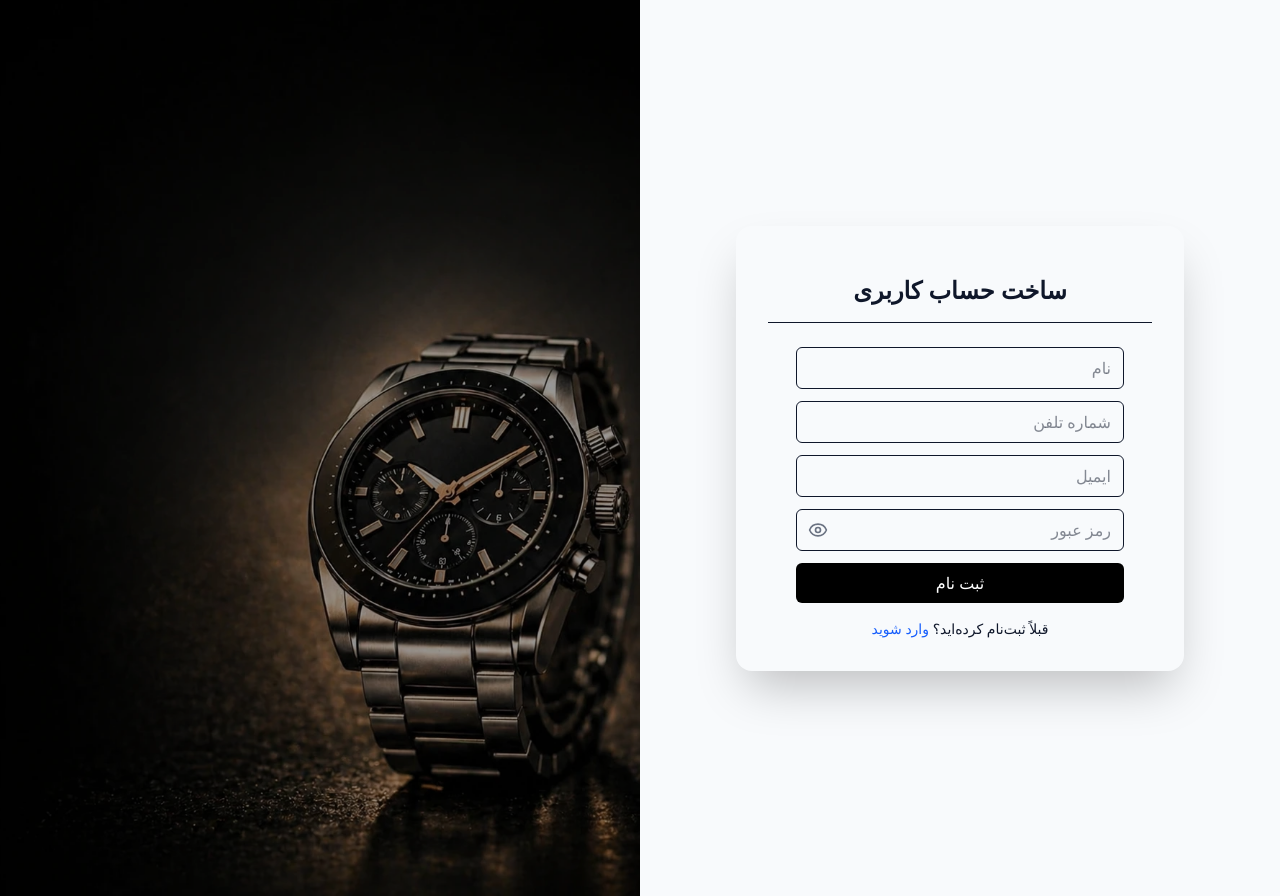
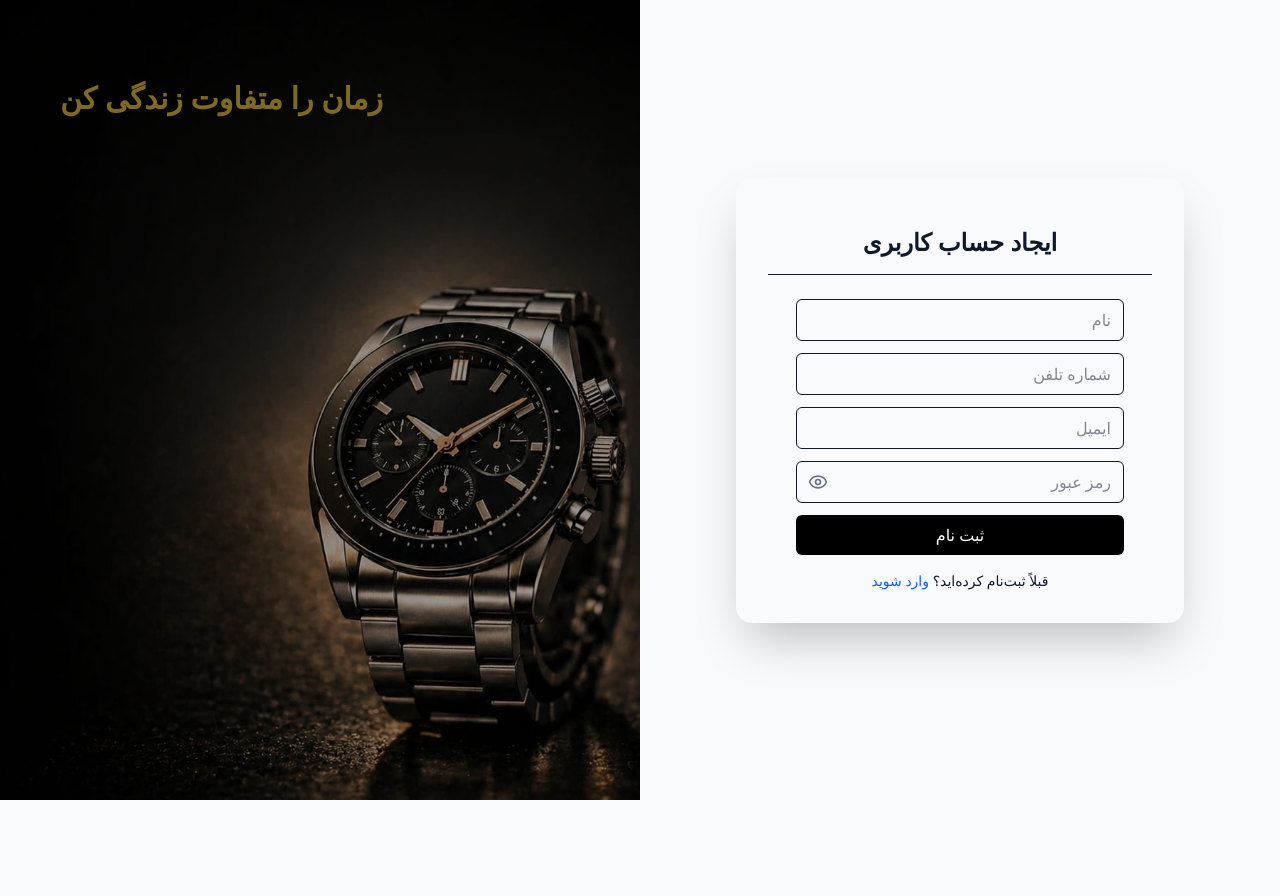
Before and after one commit to godarzizahra/maktab136-project-zahragodarzi, a Next.js app in the folder shop-zamira/: page /register in a window 1280 px wide. After the commit the page ends 800 px from the top, so only its background shows below. Built offline with nearby package versions, Linux system fonts and the light colour scheme.

Commit message:
edit UI-auth

```diff
--- a/shop-zamira/src/app/(auth)/layout.tsx
+++ b/shop-zamira/src/app/(auth)/layout.tsx
@@ -10,7 +10,7 @@ export default function AuthLayout({
 }) {
 	return (
 		<div className="min-h-screen grid grid-cols-1 lg:grid-cols-2">
-			<div className="flex items-center justify-center px-6 py-12">
+			<div className="flex items-center justify-center px-6 ">
 				<div className="w-full max-w-md">{children}</div>
 			</div>
 
@@ -22,7 +22,9 @@ export default function AuthLayout({
 					className="object-cover"
 					priority
 				/>
-
+				<p className="text-(--accent) absolute left-15 top-20 text-3xl font-bold">
+					زمان را متفاوت زندگی کن{" "}
+				</p>
 				<div className="absolute inset-0 bg-black/40" />
 			</div>
 		</div>
--- a/shop-zamira/src/components/auth/components/register.tsx
+++ b/shop-zamira/src/components/auth/components/register.tsx
@@ -19,7 +19,7 @@ export default function Register() {
 			</Link>
 
 			<AuthForm
-				title="ساخت حساب کاربری"
+				title="ایجاد حساب کاربری"
 				buttonText="ثبت نام"
 				fields={[
 					{ name: "name", placeholder: "نام" },
```
